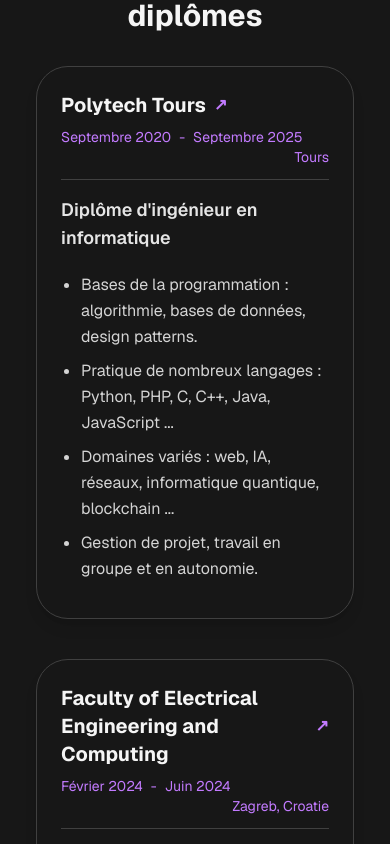
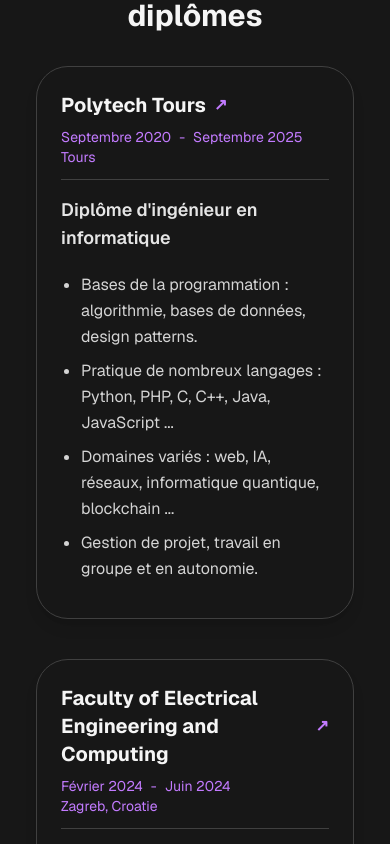
Before and after one commit to MaelPetit37/MaelPetit37.github.io, a Next.js app: page / in a window 390 px wide. Shown: the part 2740-3584 px from the top of the page. Built offline with nearby package versions, Linux system fonts and the light colour scheme.

Commit message:
improved mobile layout for education

```diff
--- a/components/EducationCard.tsx
+++ b/components/EducationCard.tsx
@@ -28,7 +28,7 @@
                     </a>
                 </div>
 
-                <div className="text-sm text-purple-800 dark:text-purple-400 text-right">
+                <div className="text-sm text-purple-800 dark:text-purple-400 text-left md:text-right">
                     <div className="flex">
                         <span>{startDate}</span>
                         {endDate && (
--- a/components/ToolList.tsx
+++ b/components/ToolList.tsx
@@ -16,10 +16,13 @@
                         key={category.id}
                         className="grid grid-cols-1 md:grid-cols-[150px_1fr] items-center gap-4 py-4"
                     >
-                        <h3 className="text-lg font-semibold text-neutral-800 dark:text-neutral-100">
+                        {/* Centers text on mobile, aligns left on desktop */}
+                        <h3 className="text-lg font-semibold text-neutral-800 dark:text-neutral-100 text-center md:text-left">
                             {category.name}
                         </h3>
-                        <div className="flex flex-wrap gap-4">
+
+                        {/* Centers logos on mobile, aligns left on desktop */}
+                        <div className="flex flex-wrap gap-4 justify-center md:justify-start">
                             {tools
                                 .filter(t => t.categoryId === category.id)
                                 .map((tool: Tool) => (
--- a/components/ToolLogo.tsx
+++ b/components/ToolLogo.tsx
@@ -11,7 +11,7 @@
 }) => {
     return (
         <div className="relative h-16 w-16 transition duration-300 hover:scale-130">
-            <a title={name}>
+            <a title={name} className="relative block h-full w-full">
                 <Image
                     src={`/logos/${logo}`}
                     alt={name}
```
